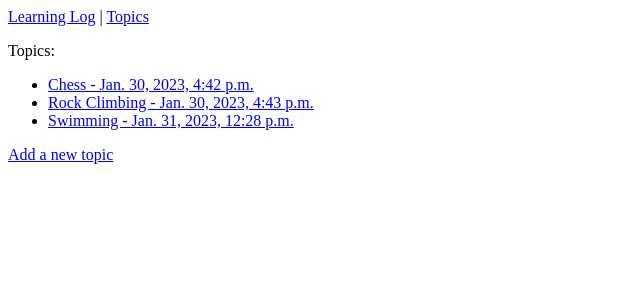
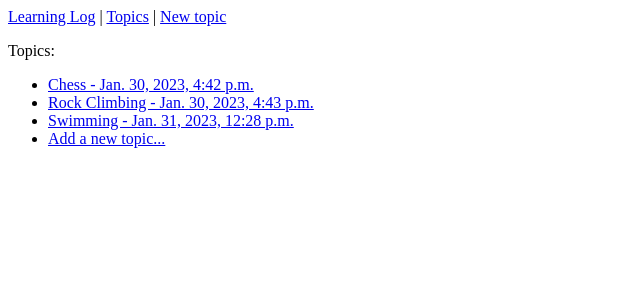
Before and after one commit to ma1n-git/learning_log, a Django app: page /topics/ in a window 1280 px wide. Shown: the top 300 px of the page, without its empty margins (0-640 px from the left). Run offline with Django 4.2, Linux system fonts and the light colour scheme; data comes from the database, SQL or seed files in the repository; both versions use the stored data as it was after the commit.

Commit message:
New entry

```diff
--- a/learning_logs/templates/learning_logs/base.html
+++ b/learning_logs/templates/learning_logs/base.html
@@ -7,7 +7,8 @@
 <body>
   <nav>
     <a href="{% url 'learning_logs:main' %}">Learning Log</a> |
-    <a href="{% url 'learning_logs:topics' %}">Topics</a>
+    <a href="{% url 'learning_logs:topics' %}">Topics</a> |
+    <a href="{% url 'learning_logs:new_topic' %}">New topic</a>
   </nav>
 
   {% block content %}{% endblock content %}
--- a/learning_logs/templates/learning_logs/topic.html
+++ b/learning_logs/templates/learning_logs/topic.html
@@ -14,6 +14,9 @@
     {% empty %}
     <li>There are no entries for this topic yet.</li>
     {% endfor %}
+
+    <li><a href="{% url 'learning_logs:new_entry' topic.id %}" >Add a new entry...</a></li>
+
   </ul>
 
 {% endblock content %}
--- a/learning_logs/templates/learning_logs/topics.html
+++ b/learning_logs/templates/learning_logs/topics.html
@@ -10,8 +10,9 @@
     {% empty %}
       <li>No topics have  been added yet.</li>
     {% endfor %}
+
+    <li><a href="{% url 'learning_logs:new_topic' %}">Add a new topic...</a></li>
+
   </ul>
 
-  <a href="{% url 'learning_logs:new_topic' %}">Add a new topic</a>
-
 {% endblock content %}
--- a/learning_logs/urls.py
+++ b/learning_logs/urls.py
@@ -11,8 +11,10 @@ urlpatterns = [
     path('', views.main, name='main'),
     # All the topics.
     path('topics/', views.topics, name='topics'),
-    # A certain topic
+    # A particular topic.
     path('topics/<int:topic_id>/', views.topic, name='topic'),
-    # Adding a new topic
-    path('new_topic/', views.new_topic, name='new_topic')
+    # Adding a new topic.
+    path('new_topic/', views.new_topic, name='new_topic'),
+    # Adding a new entry.
+    path('new_entry/<int:topic_id>/', views.new_entry, name='new_entry')
 ]
--- a/learning_logs/views.py
+++ b/learning_logs/views.py
@@ -1,6 +1,6 @@
 from django.shortcuts import render, redirect
 
-from .forms import TopicForm
+from .forms import TopicForm, EntryForm
 from .models import Topic
 
 
@@ -10,22 +10,22 @@ def main(request):
 
 
 def topics(request):
-    """Show all the articles."""
+    """Show all the topics."""
     topics = Topic.objects.order_by('date_added')
     context = {'topics': topics}
-    return render(request, 'learning_logs/topics.html', context=context)
+    return render(request, 'learning_logs/topics.html', context)
 
 
 def topic(request, topic_id):
-    """Show one certain article."""
+    """Show one particular topic."""
     topic = Topic.objects.get(id=topic_id)
     entries = topic.entry_set.order_by('-date_added')
     context = {'topic': topic, 'entries': entries}
-    return render(request, 'learning_logs/topic.html', context=context)
+    return render(request, 'learning_logs/topic.html', context)
 
 
 def new_topic(request):
-    """Add a new topid."""
+    """Add a new topic."""
     if request.method != 'POST':
         # No data was sent; create empty form
         form = TopicForm()
@@ -36,6 +36,26 @@ def new_topic(request):
             form.save()
             return redirect('learning_logs:topics')
 
-    # Show empty form or invalid.
+    # Show empty or invalid form.
     context = {'form': form}
-    return render(request, 'learning_logs/new_topic.html', context=context)
+    return render(request, 'learning_logs/new_topic.html', context)
+
+
+def new_entry(request, topic_id):
+    """Add a new entry for a particular topic."""
+    topic = Topic.objects.get(id=topic_id)
+    if request.method != 'POST':
+        # No data was sent; create an empty entry
+        form = EntryForm()
+    else:
+        # POST was sent; process data
+        form = TopicForm(data=request.POST)
+        if form.is_valid():
+            new_entry = form.save(commit=False)
+            new_entry.topic = topic
+            new_entry.save()
+            return redirect('learning_logs:topic', topic_id=topic_id)
+
+    # Show empty or invalid form.
+    context = {'topic': topic, 'form': form}
+    return render(request, 'learning_logs/new_entry.html', context)
```
Also changed, not shown: learning_logs/forms.py (+9 -1 lines), learning_logs/templates/learning_logs/new_entry.html (added, +14 -0 lines), learning_logs/templates/learning_logs/new_topic.html (+4 -4 lines), db.sqlite3.
